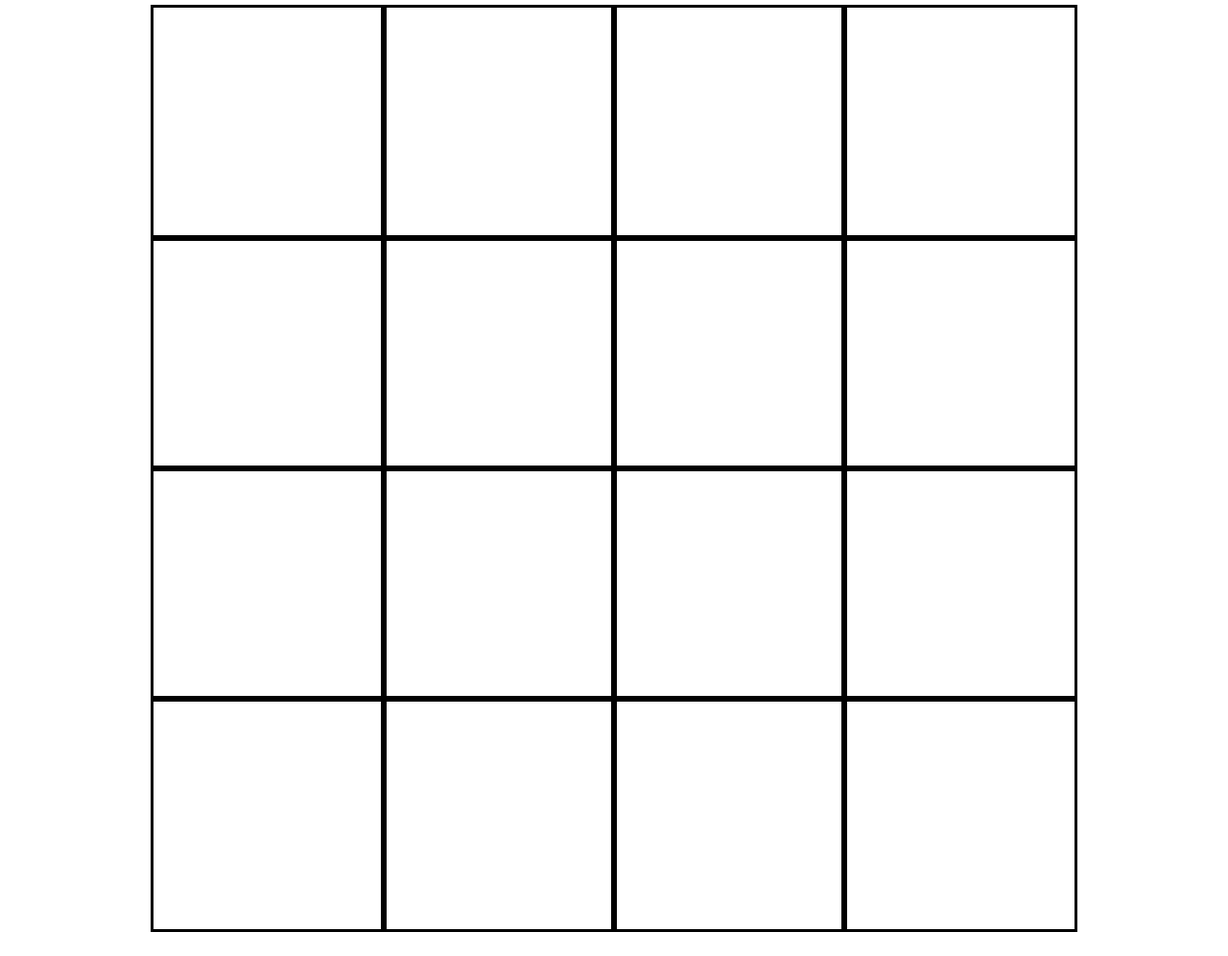
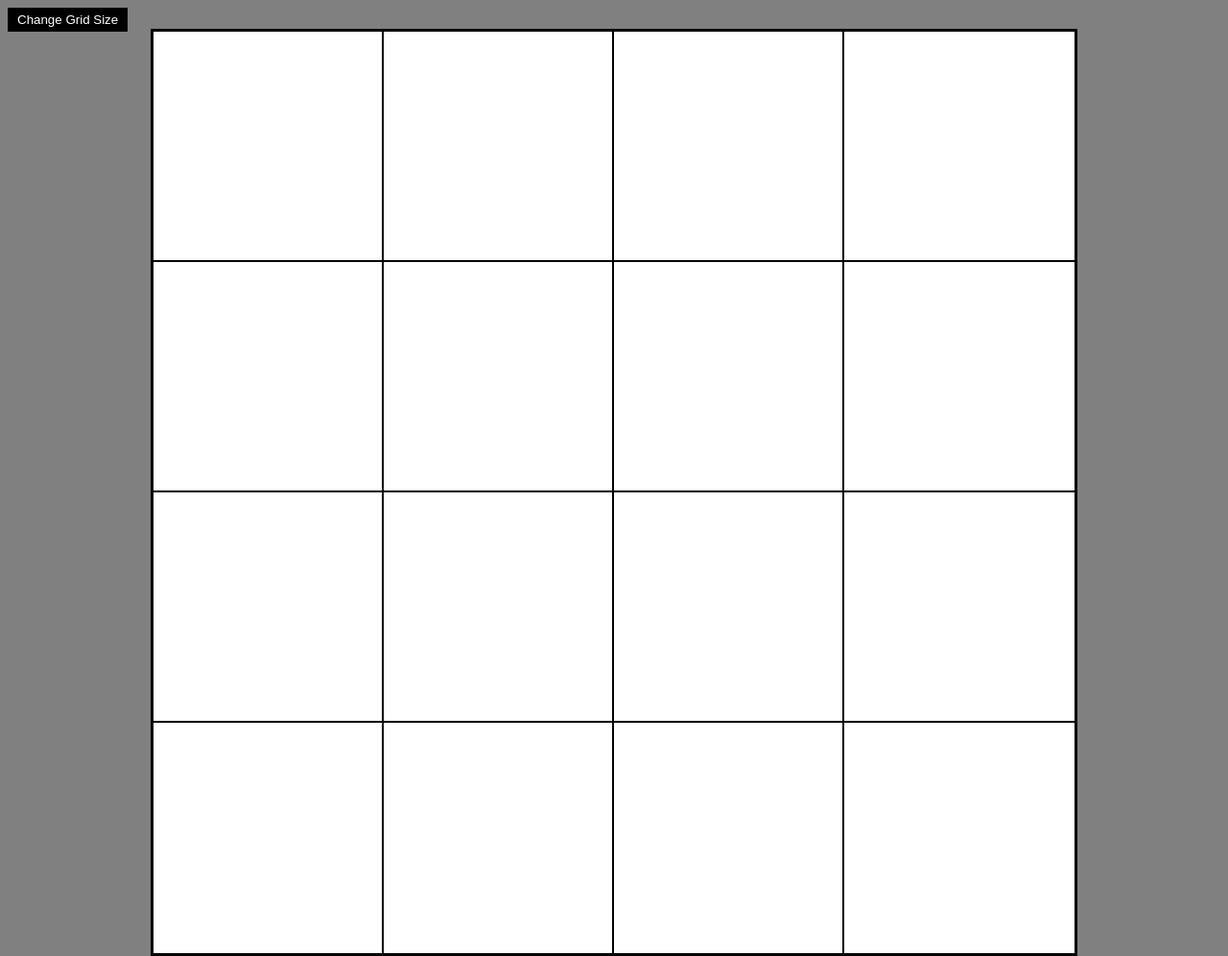
Before and after one commit to RichardGabelman/etch-a-sketch, a plain HTML site: page index.html in a window 1280 px wide. Shown: the whole page at 96% size. Drawn offline with Linux system fonts and the light colour scheme.

Commit message:
Add hover listener and function

```diff
--- a/index.html
+++ b/index.html
@@ -7,32 +7,10 @@
   <title>Etch-A-Sketch</title>
 </head>
 <body>
-  <div class="container">
-    <div class="row">
-      <div class="test"></div>
-      <div class="test"></div>
-      <div class="test"></div>
-      <div class="test"></div>
-    </div>
-    <div class="row">
-      <div class="test"></div>
-      <div class="test"></div>
-      <div class="test"></div>
-      <div class="test"></div>
-    </div>
-    <div class="row">
-      <div class="test"></div>
-      <div class="test"></div>
-      <div class="test"></div>
-      <div class="test"></div>
-    </div>
-    <div class="row">
-      <div class="test"></div>
-      <div class="test"></div>
-      <div class="test"></div>
-      <div class="test"></div>
-    </div>
+  <div class="header">
+    <button class="button">Change Grid Size</button>
   </div>
+  <div class="container"></div>
 </body>
 <script src="script.js"></script>
 </html>
--- a/script.js
+++ b/script.js
@@ -0,0 +1,30 @@
+function deleteGrid() {
+  const container = document.querySelector(".container");
+  while (container.firstChild) {
+    container.removeChild(container.lastChild);
+  }
+}
+
+function newGrid(size) {
+  deleteGrid();
+  const container = document.querySelector(".container");
+  for (let i = 0; i < size; i++) {
+    const row = document.createElement("div");
+    row.classList.toggle("row");
+    for (let n = 0; n < size; n++) {
+      const square = document.createElement("div");
+      square.classList.toggle("square");
+      row.appendChild(square);
+    }
+    container.appendChild(row);
+  }
+}
+
+newGrid(4);
+const squares = document.querySelectorAll('.square');
+squares.forEach(item => {
+  item.addEventListener('mouseenter', e => {
+    const target = e.target;
+    target.style.backgroundColor = "blue";
+  })
+});
--- a/styles.css
+++ b/styles.css
@@ -1,6 +1,11 @@
-.test {
-  outline: solid;
+body {
+  background-color: gray;
+}
+
+.square {
   flex-grow: 1;
+  outline: 2px inset;
+  background-color: white;
 }
 
 .container {
@@ -9,6 +14,7 @@
   width: 960px;
   height: 960px;
   margin: auto;
+  outline: solid;
 }
 
 .row {
@@ -16,3 +22,11 @@
   flex-direction: row;
   flex-grow: 1;
 }
+
+.button {
+  background-color: black;
+  border: none;
+  color: white;
+  padding: 5px 10px;
+  text-align: center;
+}
```
